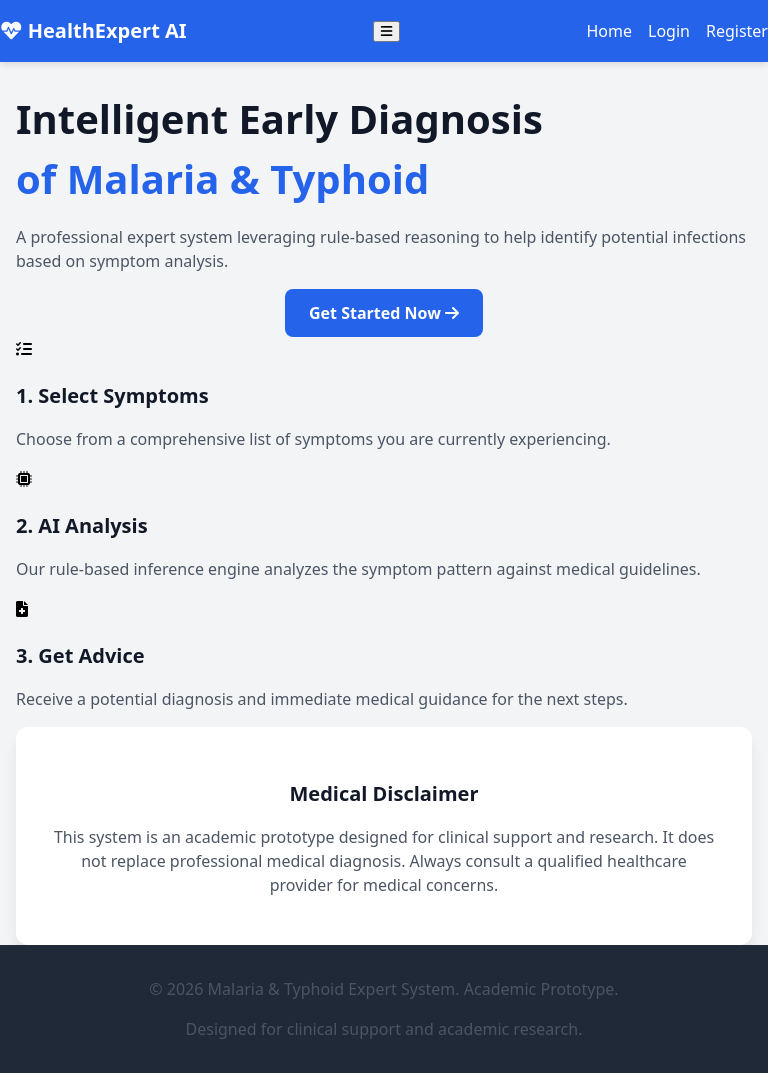
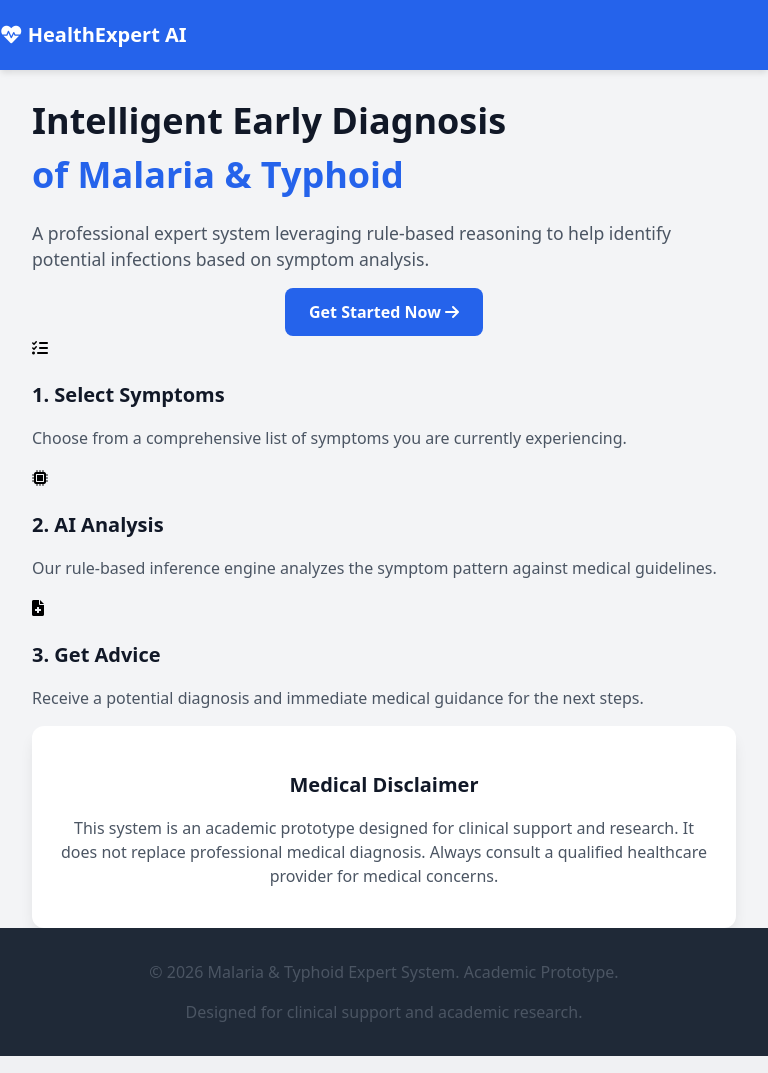
Before and after one commit to digitalpentech-art/malaria-typhoid-expert-system, a Flask app: page / in a window 768 px wide. Run offline with Flask 3, Linux system fonts and the light colour scheme.

Commit message:
UI: improve layout spacing by increasing container padding and reducing max-width

```diff
--- a/app/static/css/style.css
+++ b/app/static/css/style.css
@@ -29,9 +29,9 @@ body {
 
 .container {
     width: 100%;
-    max-width: 1200px;
+    max-width: 1100px;
     margin: 0 auto;
-    padding: 0 1rem;
+    padding: 0 2rem;
     box-sizing: border-box;
 }
 
@@ -46,7 +46,7 @@ body {
     display: flex;
     justify-content: space-between;
     align-items: center;
-    padding: 1rem 0;
+    padding: 1.25rem 0;
 }
 
 .navbar-brand {
@@ -58,7 +58,8 @@ body {
 
 .nav-links {
     display: flex;
-    gap: 1rem;
+    gap: 1.5rem;
+    align-items: center;
 }
 
 .nav-link {
@@ -249,15 +296,69 @@ tr:hover {
     background-color: #f9fafb;
 }
 
-/* Grid */
-.grid {
-    display: grid;
-    gap: 1rem;
+/* ... (existing styles above) ... */
+
+/* Responsive Adjustments */
+@media (max-width: 768px) {
+    .nav-toggle {
+        display: block;
+    }
+
+    .nav-links {
+        position: fixed;
+        top: 0;
+        right: -100%;
+        height: 100vh;
+        width: 70%;
+        background-color: var(--nav-bg);
+        flex-direction: column;
+        justify-content: center;
+        align-items: center;
+        gap: 2rem;
+        box-shadow: -10px 0 15px rgba(0,0,0,0.1);
+        z-index: 1000;
+        transition: right 0.3s ease-in-out;
+    }
+
+    .nav-links.open {
+        right: 0;
+    }
+
+    .hero-title {
+        font-size: 2.25rem;
+    }
+
+    .hero-subtitle {
+        font-size: 1.1rem;
+    }
+
+    .card {
+        padding: 1.5rem;
+    }
+
+    .diagnosis-card {
+        padding: 2rem 1rem;
+    }
+
+    h1 {
+        font-size: 2.5rem;
+    }
+
+    h2 {
+        font-size: 1.75rem;
+    }
 }
 
-.grid-cols-1 { grid-template-columns: repeat(1, minmax(0, 1fr)); }
-@media (min-width: 768px) {
-    .md\:grid-cols-2 { grid-template-columns: repeat(2, minmax(0, 1fr)); }
+/* Add missing nav-toggle style */
+.nav-toggle {
+    display: none;
+    background: none;
+    border: none;
+    color: var(--white);
+    font-size: 1.5rem;
+    cursor: pointer;
+    z-index: 1100;
+    padding: 0.5rem;
 }
 
 /* Utilities */
```
Also changed, not shown: other parts of app/static/css/style.css (+46 -0 lines).
